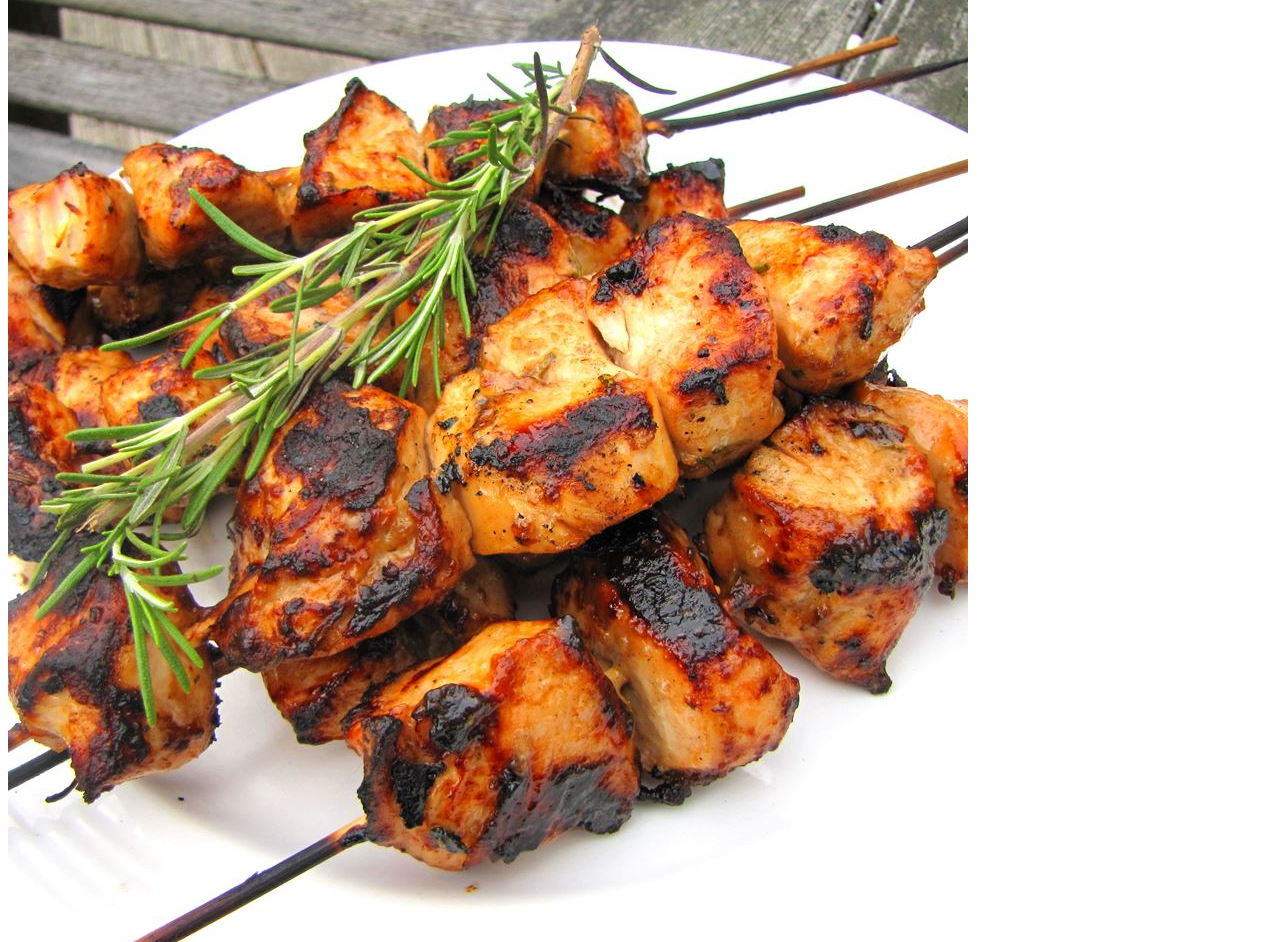
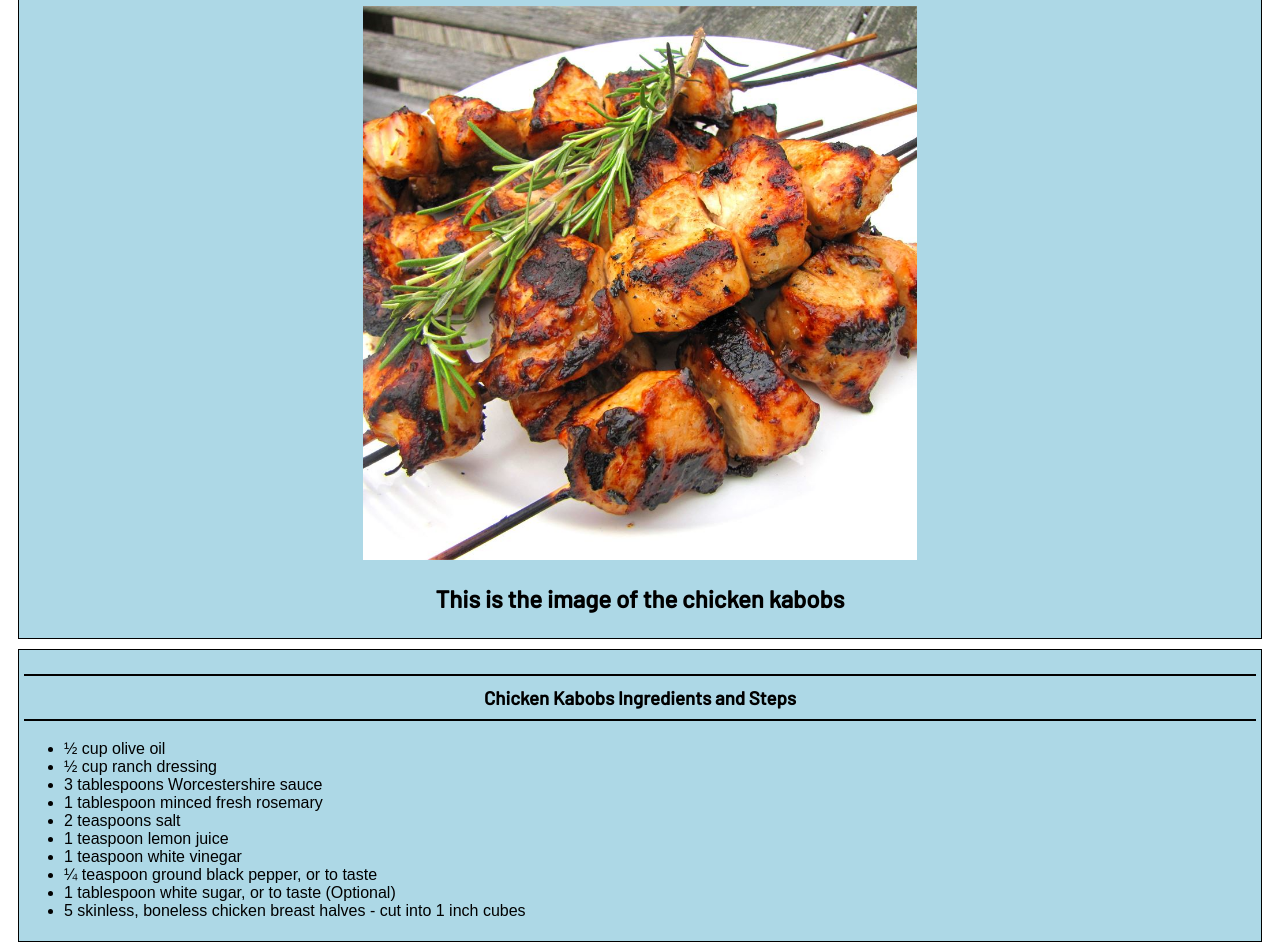
Before and after one commit to Lajyp/odin-recipes, a plain HTML site: page recipes/chickenkabobs.html in a window 1280 px wide. Shown: the part 91-1033 px from the top of the page. Drawn offline with Linux system fonts and the light colour scheme.

Commit message:
styling the css for chickenkabobs

```diff
--- /dev/null
+++ b/recipes/chickenkabobs.css
@@ -0,0 +1,35 @@
+@import url('https://fonts.googleapis.com/css2?family=Barlow:ital,wght@0,500;1,900&display=swap');
+/*Fonts that was imported;
+- barlow */
+
+img {
+    max-width: 45%;
+    max-height: 45%;
+}
+
+body {
+    font-family: Arial, Helvetica, sans-serif;
+}
+
+h1,h2 {
+    font-family: barlow;
+}
+
+h3 {
+    border-top: 2px solid;
+    border-bottom: 2px solid;
+    padding: 10px;
+    text-align: center;
+    font-family: barlow;
+}
+
+.container {
+    background-color: lightblue;
+    margin: 10px;
+    padding: 5px;
+    border: 1px solid black;
+}
+
+.image {
+    text-align: center;
+}
--- a/recipes/chickenkabobs.html
+++ b/recipes/chickenkabobs.html
@@ -4,14 +4,18 @@
     <meta charset="UTF-8">
     <meta http-equiv="X-UA-Compatible" content="IE=edge">
     <meta name="viewport" content="width=device-width, initial-scale=1.0">
+    <link rel="stylesheet" href="chickenkabobs.css">
     <title>Chicken Kabobs Recipes</title>
 </head>
 <body>
 
+    <div class="image container">
         <h1>Rosemary Ranch Chicken Kabobs</h1>
         <img src="../Images/chicken kabobs.jpg" alt="chicken kabobs">
         <h2>This is the image of the chicken kabobs</h2>
+    </div>
 
+    <div class="container">
         <h3>Chicken Kabobs Ingredients and Steps</h3>
         <ul>
             <li>½ cup olive oil</li>
@@ -25,11 +29,15 @@
             <li>1 tablespoon white sugar, or to taste (Optional)</li>
             <li>5 skinless, boneless chicken breast halves - cut into 1 inch cubes</li>
         </ul>
+    </div>
 
+    <div class="container">
         <ol>
             <li>In a medium bowl, stir together the olive oil, ranch dressing, Worcestershire sauce, rosemary, salt, lemon juice, white vinegar, pepper, and sugar. Let stand for 5 minutes. Place chicken in the bowl, and stir to coat with the marinade. Cover and refrigerate for 30 minutes.</li>
             <li>Preheat the grill for medium-high heat. Thread chicken onto skewers and discard marinade.</li>
             <li>Lightly oil the grill grate. Grill skewers for 8 to 12 minutes, or until the chicken is no longer pink in the center, and the juices run clear.</li>
         </ol>
+    </div>
+
 </body>
 </html>
```
Lines whose indentation alone changed are shown as unchanged.
